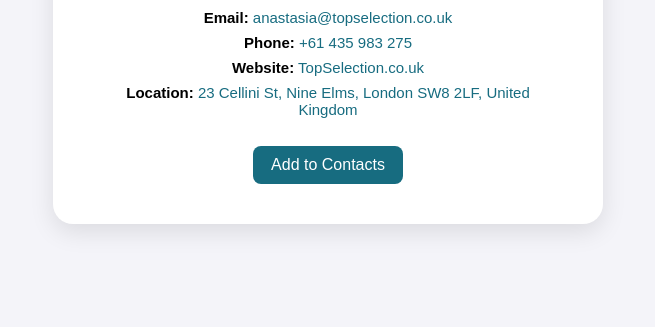
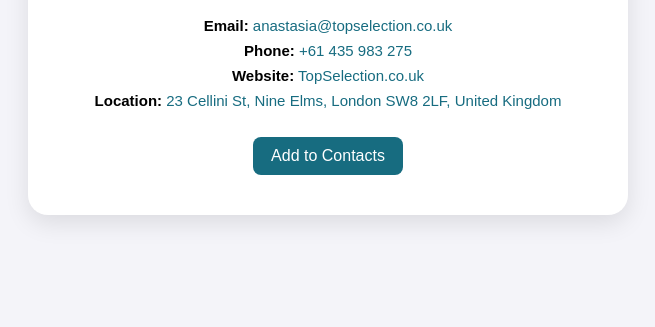
Before and after one commit to anastasiaforczek/Akos-Forczek-Card, a plain HTML site: page index.html in a window 1280 px wide. Shown: the part 473-800 px from the top of the page, without its empty margins (312-967 px from the left). Drawn offline with Linux system fonts and the light colour scheme.

Commit message:
Update styles.css

```diff
--- a/styles.css
+++ b/styles.css
@@ -17,7 +17,8 @@
   background-color: #ffffff;
   padding: 40px 50px;
   border-radius: 20px;
-  width: 450px;
+  width: 95%;
+  max-width: 500px;
   text-align: center;
   box-shadow: 0 8px 25px rgba(0, 0, 0, 0.1);
 }
```
